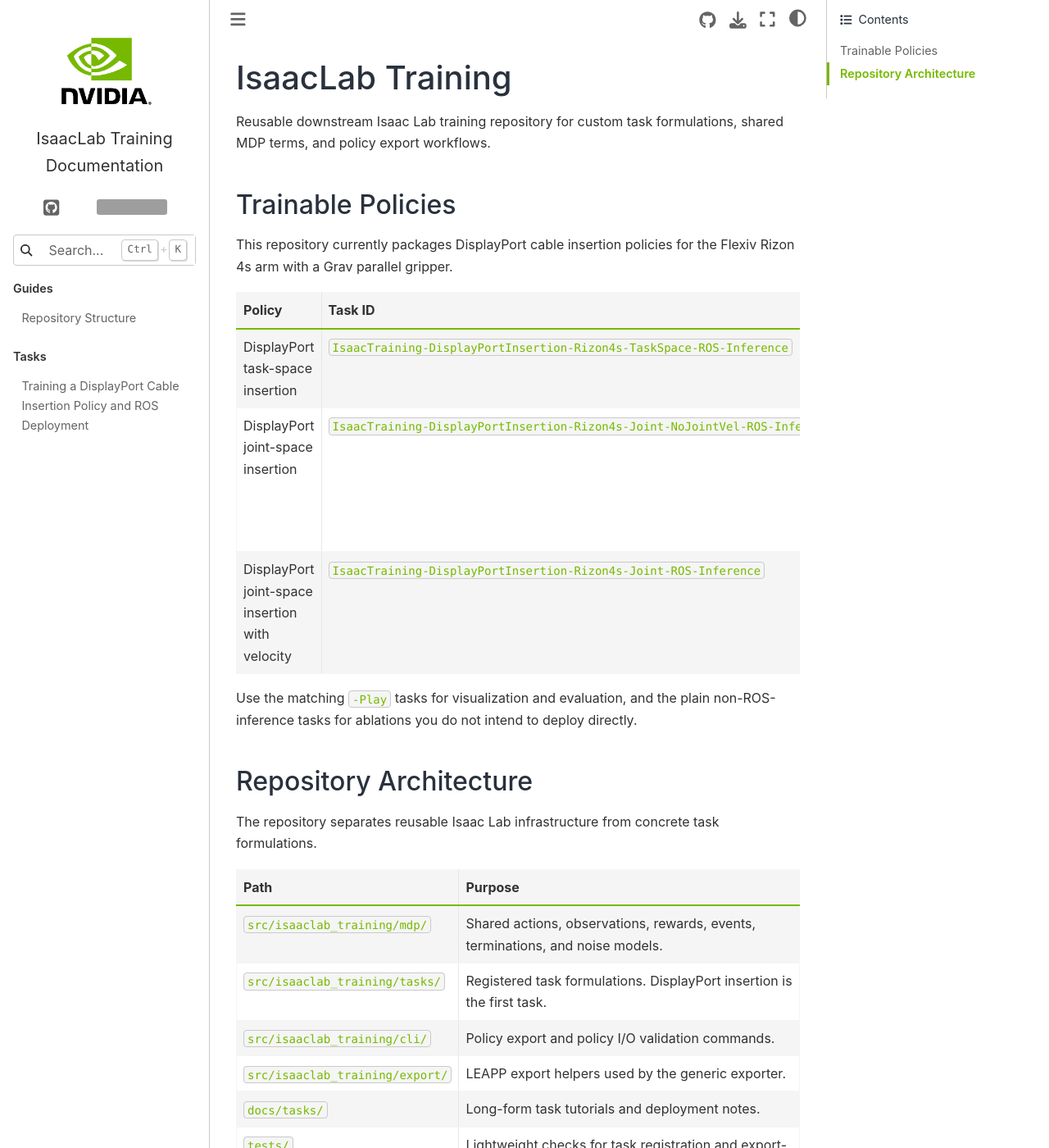
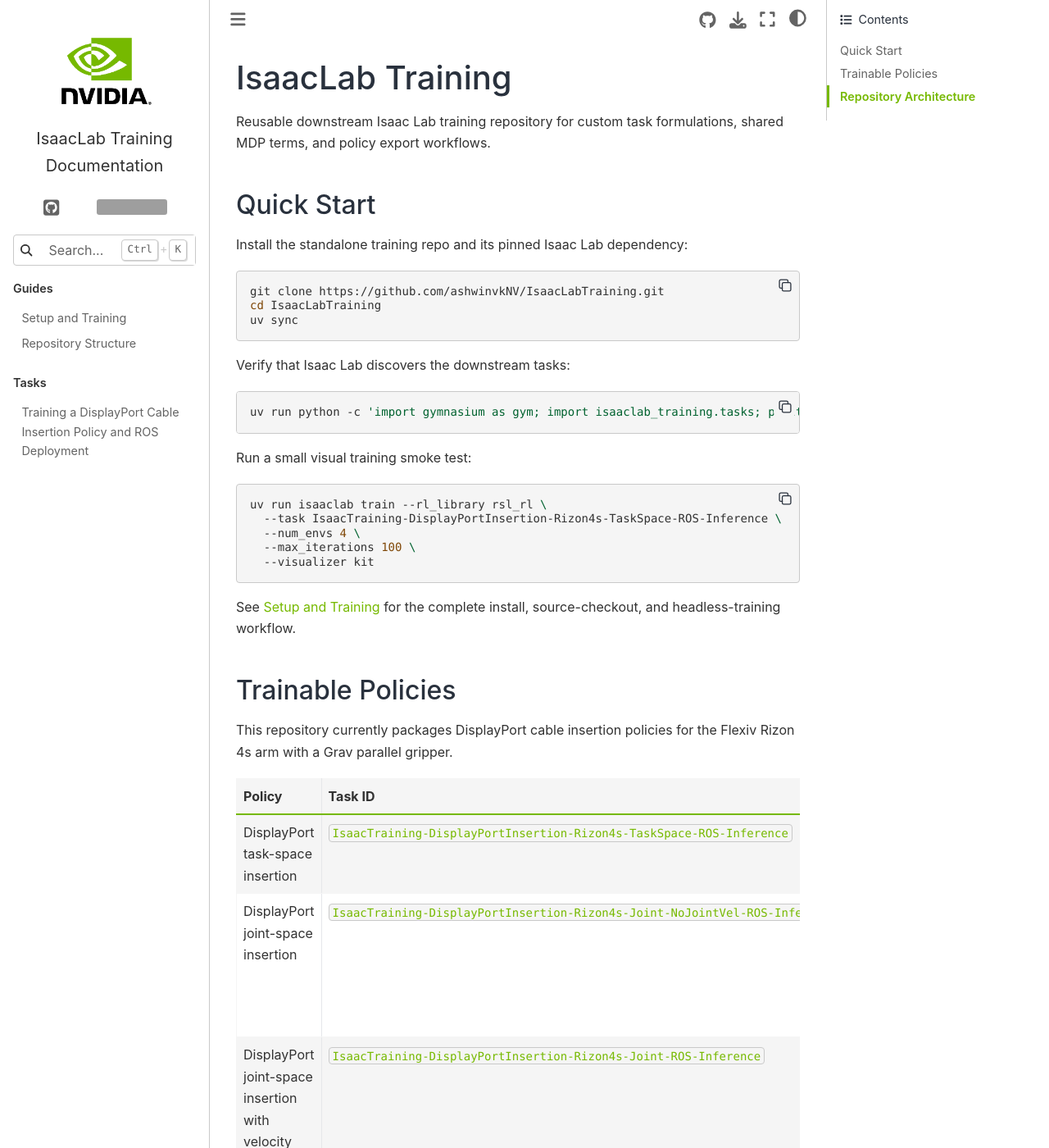
Before and after one commit to ashwinvkNV/IsaacLabTraining, a Sphinx documentation site: the page built from docs/index.rst, in a window 1280 px wide and 1400 px high. Shown: the whole window at 82% size. Built offline with Sphinx 7.4.7 and the Sphinx Book theme 1.1.4, drawn with Linux system fonts in a browser that asks for light colours; some of the changed text lies outside the part shown; grey boxes are pictures that could not be loaded.

Commit message:
Document setup and training workflow

```diff
--- a/docs/index.rst
+++ b/docs/index.rst
@@ -3,6 +3,36 @@
 
 Reusable downstream Isaac Lab training repository for custom task formulations,
 shared MDP terms, and policy export workflows.
+
+Quick Start
+-----------
+
+Install the standalone training repo and its pinned Isaac Lab dependency:
+
+.. code-block:: bash
+
+   git clone https://github.com/ashwinvkNV/IsaacLabTraining.git
+   cd IsaacLabTraining
+   uv sync
+
+Verify that Isaac Lab discovers the downstream tasks:
+
+.. code-block:: bash
+
+   uv run python -c 'import gymnasium as gym; import isaaclab_training.tasks; print([s.id for s in gym.registry.values() if s.id.startswith("IsaacTraining-")])'
+
+Run a small visual training smoke test:
+
+.. code-block:: bash
+
+   uv run isaaclab train --rl_library rsl_rl \
+     --task IsaacTraining-DisplayPortInsertion-Rizon4s-TaskSpace-ROS-Inference \
+     --num_envs 4 \
+     --max_iterations 100 \
+     --visualizer kit
+
+See :doc:`setup_training` for the complete install, source-checkout, and
+headless-training workflow.
 
 Trainable Policies
 ------------------
@@ -60,6 +90,7 @@
    :caption: Guides
    :hidden:
 
+   setup_training
    repo_structure
 
 .. toctree::
```
Also changed, not shown: README.md (+26 -3 lines), docs/setup_training.md (added, +130 -0 lines).
